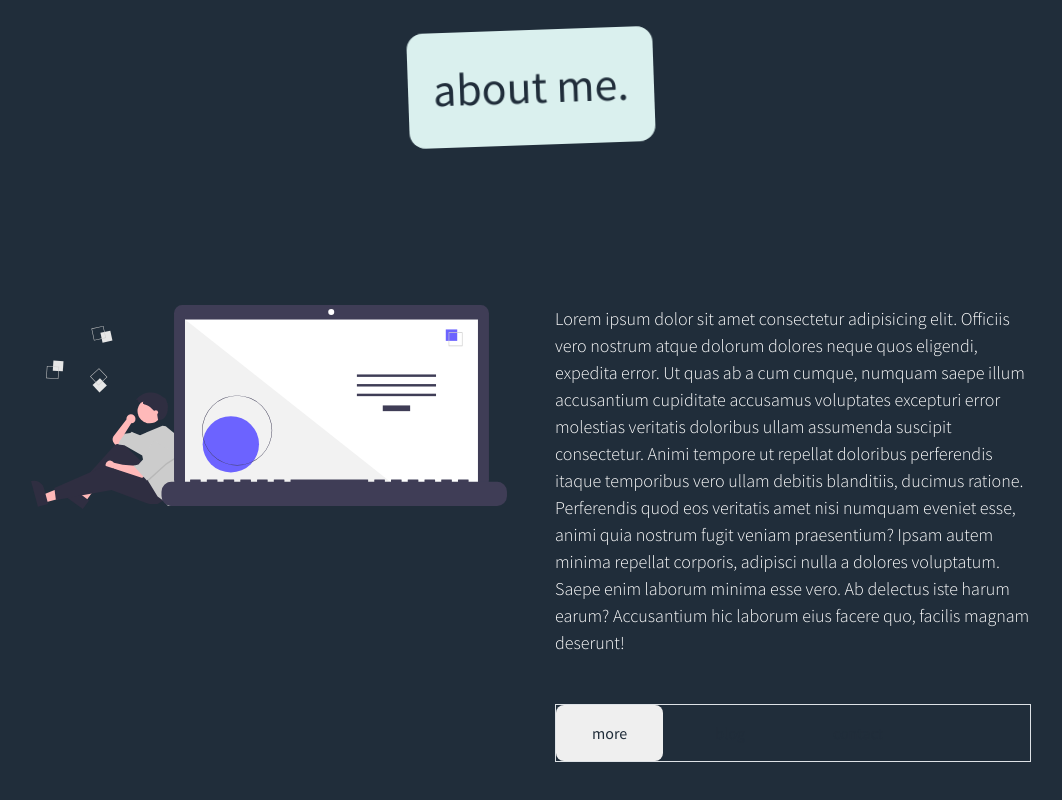
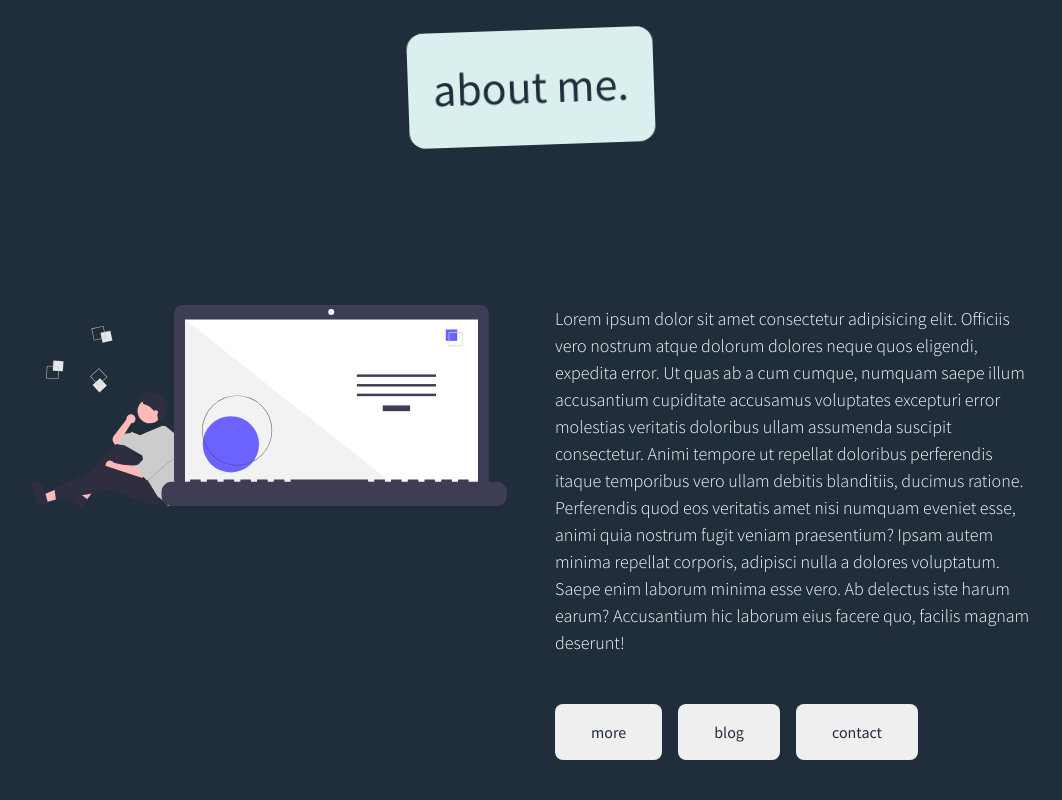
Before and after one commit to dambus/mdjport, a website built with Parcel: page index.html in a window 1280 px wide. Shown: the part 4090-4890 px from the top of the page, without its empty margins (109-1171 px from the left). Built offline with nearby package versions, Linux system fonts and the light colour scheme; files whose address does not match are found by name.

Commit message:
minor fixes components

```diff
--- a/index.html
+++ b/index.html
@@ -313,10 +313,10 @@
               Ab delectus iste harum earum? Accusantium hic laborum eius facere
               quo, facilis magnam deserunt!
             </p>
-            <div class="col-12 border mt-5 btn-row">
+            <div class="col-12 mt-5 btn-row">
               <button href="#" class="btn--small">more</button>
-              <a href="#" class="btn--small">blog</a>
-              <a href="#" class="btn--small">contact</a>
+              <button href="#" class="btn--small">blog</button>
+              <button href="#" class="btn--small">contact</button>
             </div>
           </div>
         </div>
--- a/src/sass/_components.scss
+++ b/src/sass/_components.scss
@@ -38,9 +38,14 @@
 
     font-size: 1rem;
     font-weight: 400;
-    padding: 1rem 2.25rem;
+    padding: 0.5rem 0.8125rem;
+    border-radius: 6px;
+    @include md {
+      padding: 1rem;
+      padding: 1rem 2.25rem;
+      border-radius: 8px;
+    }
     text-decoration: none;
-    border-radius: 8px;
   }
   &:hover {
     transform: rotate(-2deg);
```
Also changed, not shown: dist/index.html, 3 other files.
